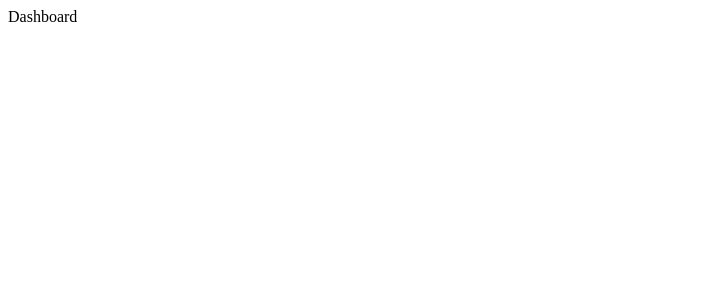
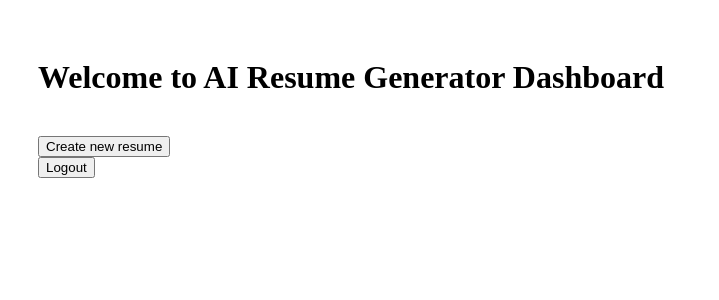
Before and after one commit to TusharKcode/AI-resume-generator, a React app in the folder frontend/: page /dashboard in a window 1280 px wide. Shown: the top 300 px of the page, without its empty margins (0-719 px from the left). Built offline with nearby package versions, Linux system fonts and the light colour scheme; sample sign-in values are in the browser's storage; the HTML template or start-up script is replaced by a standard one.

Commit message:
Dashboard working

```diff
--- a/frontend/src/pages/dashboard/Dashboard.jsx
+++ b/frontend/src/pages/dashboard/Dashboard.jsx
@@ -1,8 +1,27 @@
 import React from 'react'
+import { useNavigate } from "react-router-dom";
+import { logoutUser } from "../../services/authService.js";
 
 function Dashboard() {
+  const navigate = useNavigate();
+
+  const handleLogout = () => {
+    logoutUser();
+    navigate("/login")
+  }
   return (
-    <div>Dashboard</div>
+    <div style={{padding:"30px"}}>
+      <h1>Welcome to AI Resume Generator Dashboard</h1>
+      <br />
+      <button onClick={() => navigate("/resume-builder")}>
+        Create new resume
+      </button>
+      <br />
+      <button onClick={handleLogout}>
+        Logout
+      </button>
+      <br />
+    </div>
   )
 }
 
```
